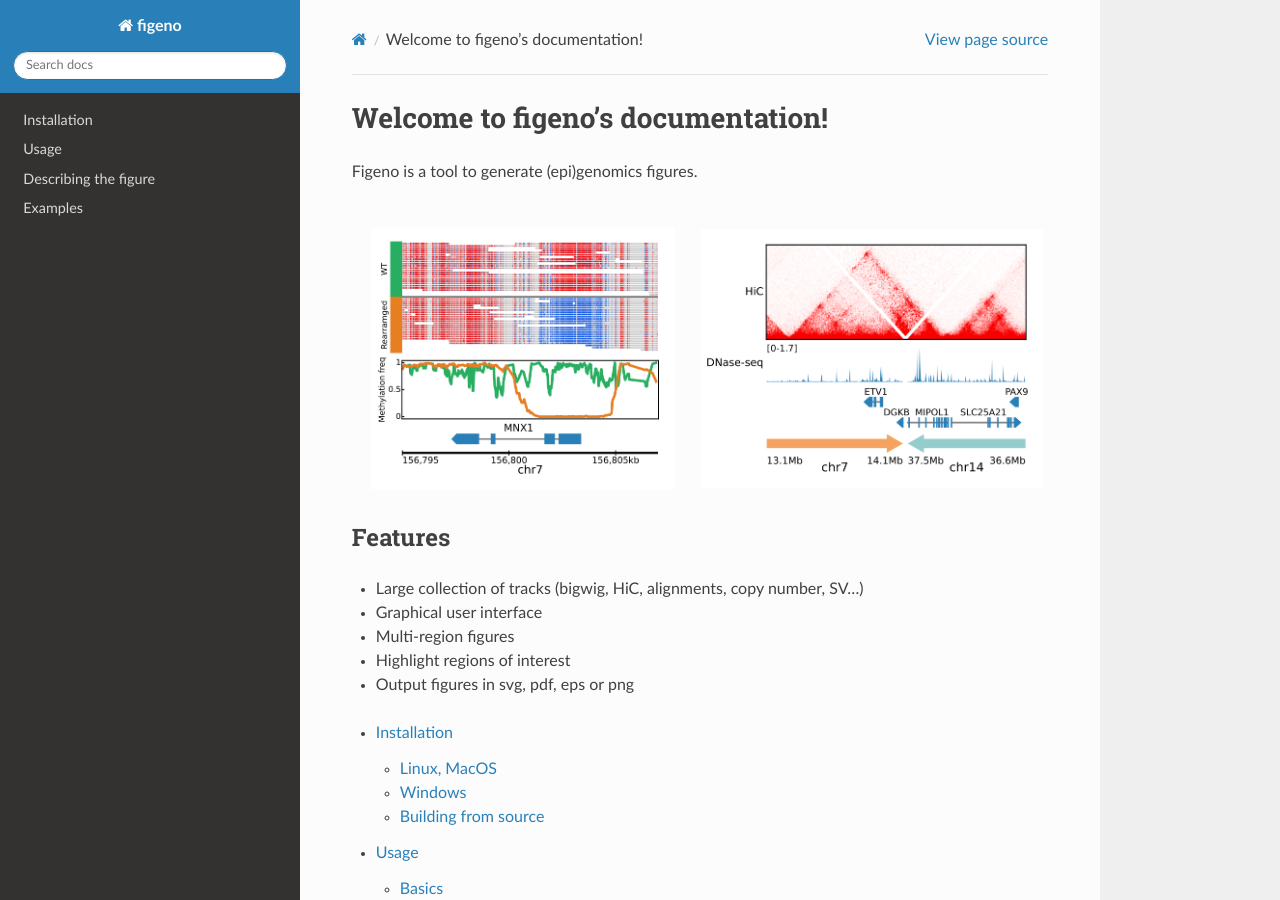
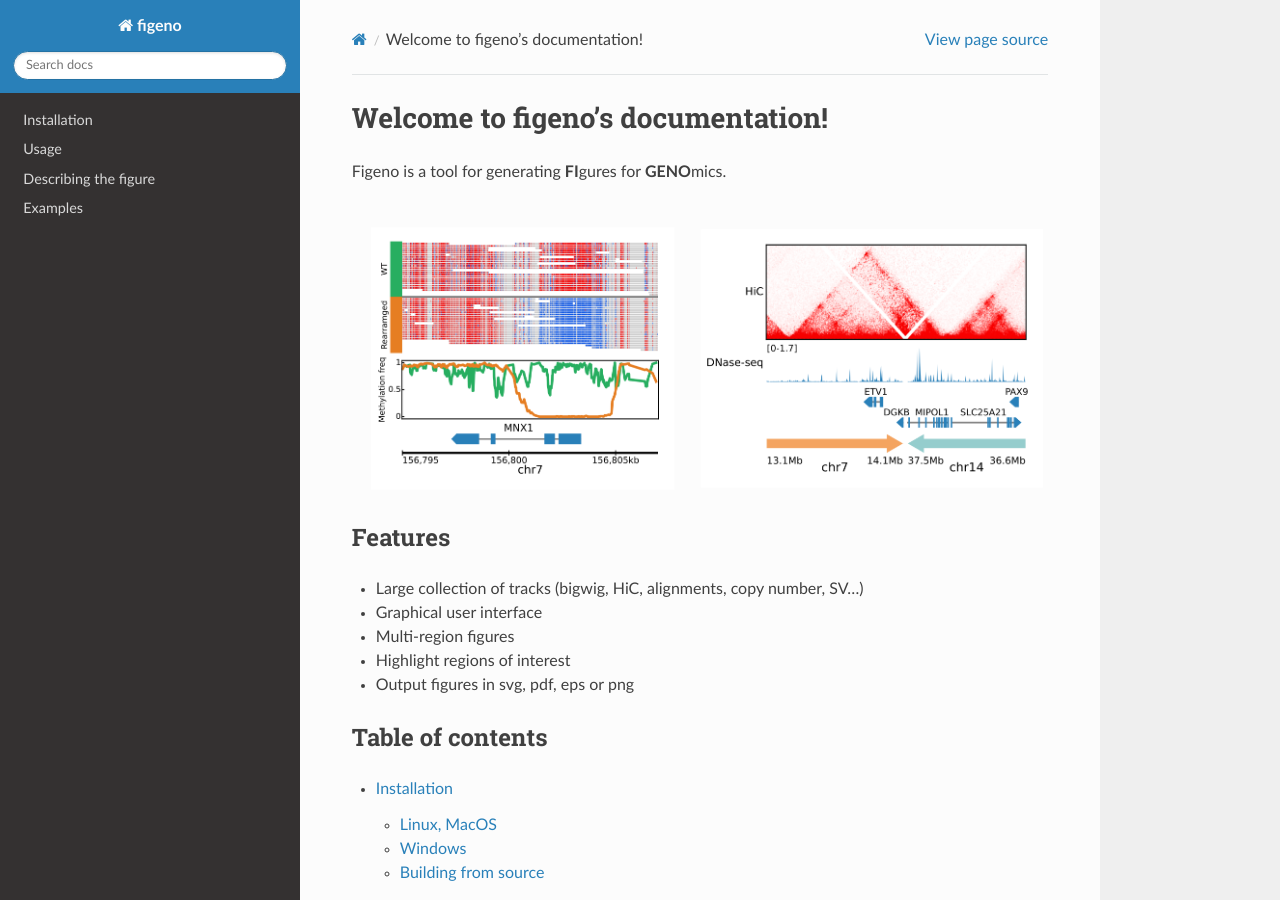
Before and after one commit to CompEpigen/figeno, a Sphinx documentation site: the page built from docs/index.rst, in a window 1280 px wide and 900 px high. Built offline with Sphinx 7.4.7 and the Read the Docs theme 2.0.0, drawn with Linux system fonts in a browser that asks for light colours.

Commit message:
update docs

```diff
--- a/docs/index.rst
+++ b/docs/index.rst
@@ -4,7 +4,7 @@ Welcome to figeno's documentation!
 
 
 
-Figeno is a tool to generate (epi)genomics figures.
+Figeno is a tool for generating **FI**\ gures for **GENO**\ mics.
 
 .. image:: content/images/figeno.png
 
@@ -17,6 +17,9 @@ Features
 * Highlight regions of interest
 * Output figures in svg, pdf, eps or png
 
+Table of contents
+-----------------
+
 
 .. toctree::
    :maxdepth: 2
```
